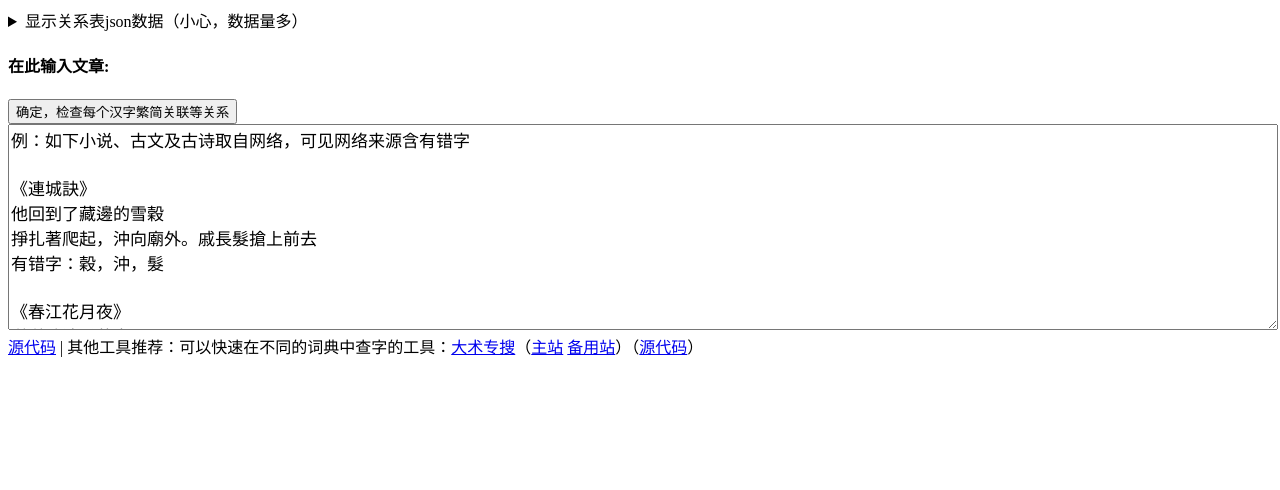
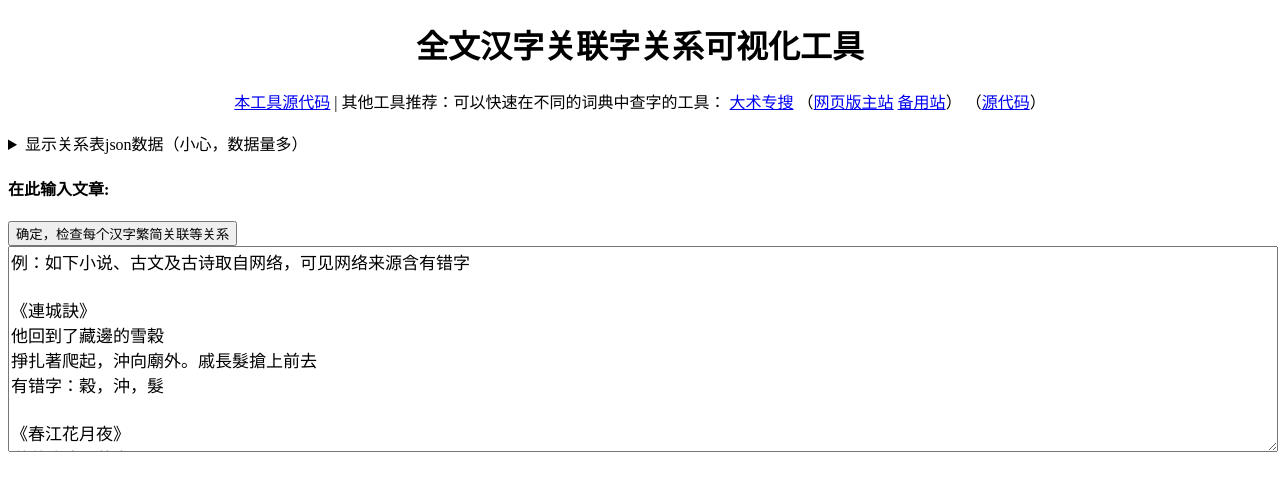
Before and after one commit to garywill/cc-visualize, a plain HTML site: page index.html in a window 1280 px wide. Drawn offline with Linux system fonts and the light colour scheme.

Commit message:
update text

```diff
--- a/index.html
+++ b/index.html
@@ -58,10 +58,24 @@
 
         </style>
     </head>
+
+
     <body>
-        <details><summary>显示关系表json数据（小心，数据量多）</summary>
-            <div id="div_json" >
-                <h4>生成的关系JSON:</h4>
+        <h1 style="text-align: center;">全文汉字关联字关系可视化工具</h1>
+        <div style="text-align: center;">
+            <a href="https://github.com/garywill/cc-visualize">本工具源代码</a>
+            | 其他工具推荐：可以快速在不同的词典中查字的工具：
+            <a target="_blank" href="https://github.com/garywill/BigSearch">大术专搜</a>
+            （<a target="_blank" href="https://acsearch.ga">网页版主站</a>
+            <a href="http://acsearch.tk">备用站</a>）
+            （<a target="_blank" href="https://github.com/garywill/BigSearch">源代码</a>）
+            <br /><br />
+        </div>
+        <div id="div_json">
+            <details>
+                <summary>显示关系表json数据（小心，数据量多）</summary>
+
+                <h4>由openCC原始数据生成的关系JSON:</h4>
 
                 <br>
                 openCC map1 中华文字繁简关系表
@@ -80,9 +94,10 @@
                 <code>
                         <textarea id="gen_json_map3" style="width:100%; height: 200px;"></textarea>
                         </code>
-            </div>
+
                 <hr>
             </details>
+        </div>
         <div>
             <h4>在此输入文章:</h4>
             <button id="btn_checkessay">确定，检查每个汉字繁简关联等关系</button>
@@ -109,10 +124,7 @@
             </textarea>
         </div>
 
-        <div>
-            <a href="https://github.com/garywill/cc-visualize">源代码</a> | 其他工具推荐：可以快速在不同的词典中查字的工具：<a target="_blank" href="https://acsearch.ga">大术专搜</a>（<a  target="_blank" href="https://acsearch.ga">主站</a> <a href="http://acsearch.tk">备用站</a>）（<a  target="_blank" href="https://github.com/garywill/bigSearch">源代码</a>）
 
-        </div>
 
         <div class="serif" id="div_result">
 
```
Also changed, not shown: README.md. Lines whose indentation alone changed are shown as unchanged.
